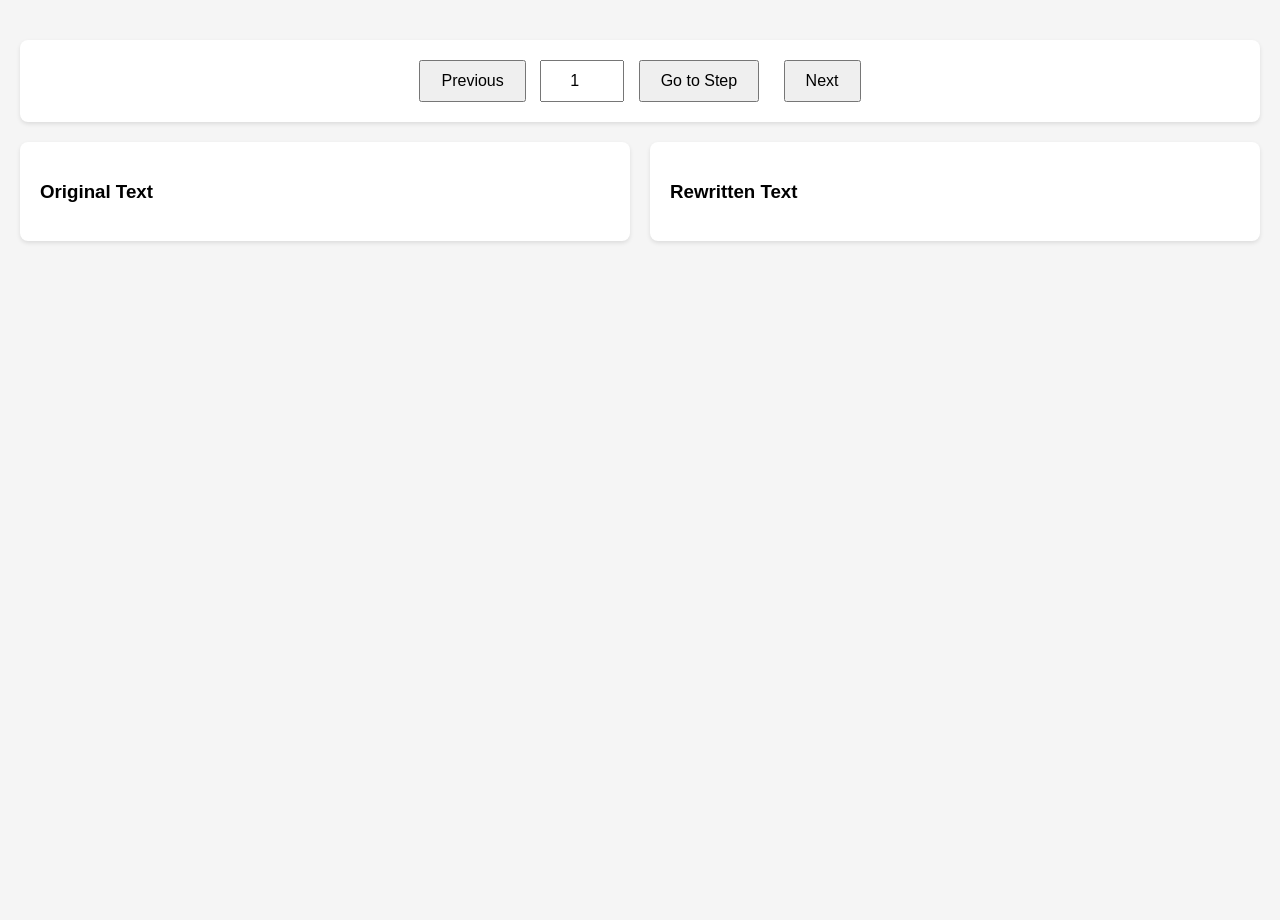
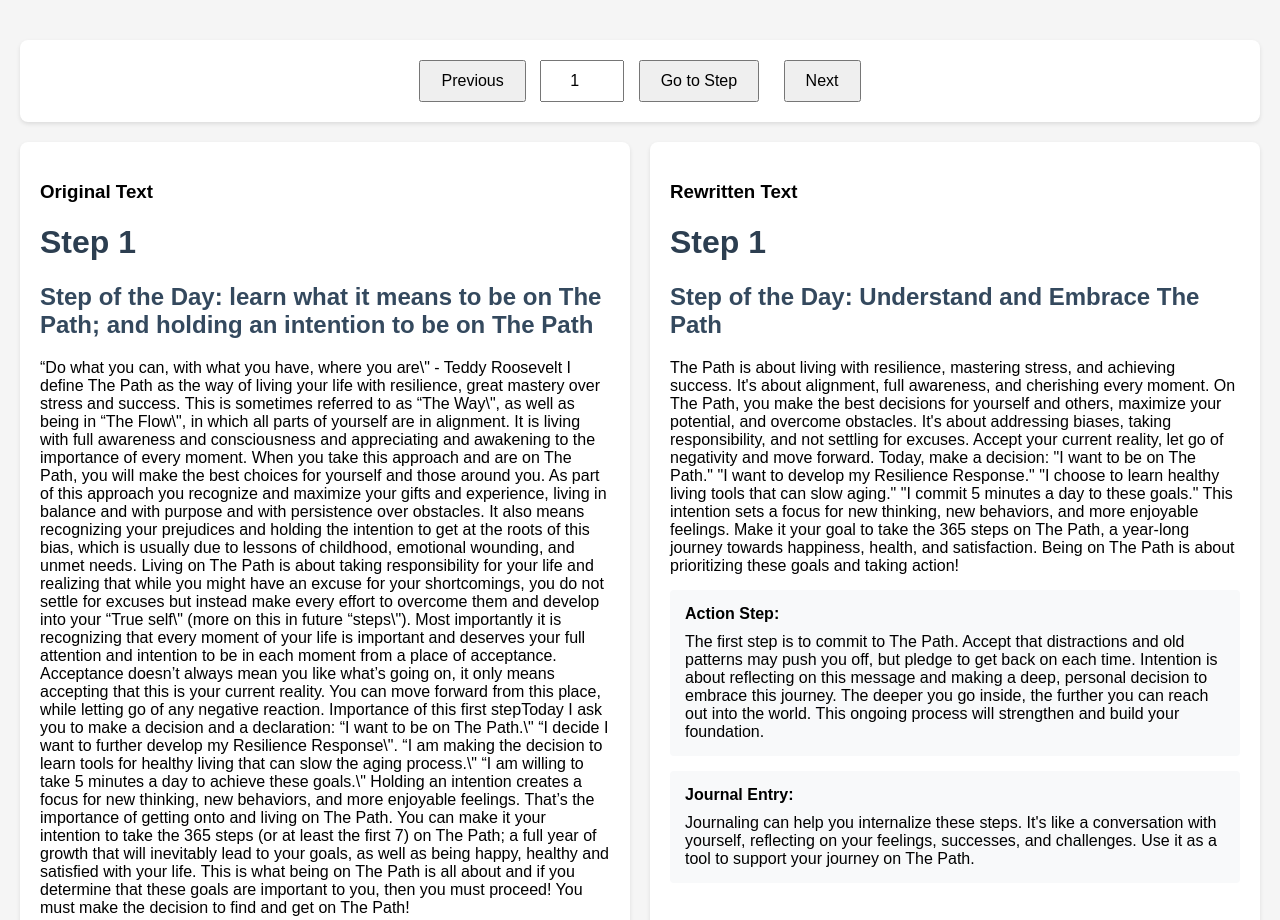
Before and after one commit to lucasan/resilience-calendar, a plain HTML site: page index.html in a window 1280 px wide. Shown: the top 920 px of the page. Before the commit the page ends 800 px from the top, so only its background shows below. Drawn offline with Linux system fonts and the light colour scheme; no server answers.

Commit message:
Update index.html
Change json location

```diff
--- a/index.html
+++ b/index.html
@@ -100,8 +100,8 @@
         async function loadData() {
             try {
                 const [originalResponse, rewrittenResponse] = await Promise.all([
-                    fetch('output/steps_extracted.json'),
-                    fetch('output/rewritten_steps.json')
+                    fetch('./steps_extracted.json'),
+                    fetch('./rewritten_steps.json')
                 ]);
 
                 originalSteps = await originalResponse.json();
```
